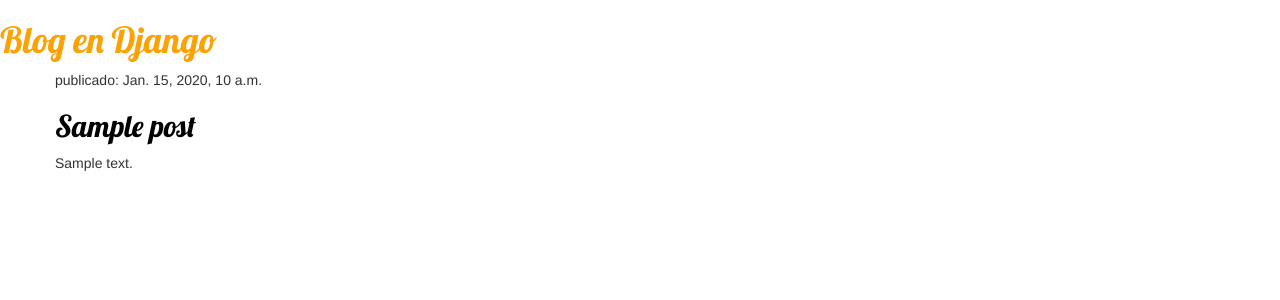
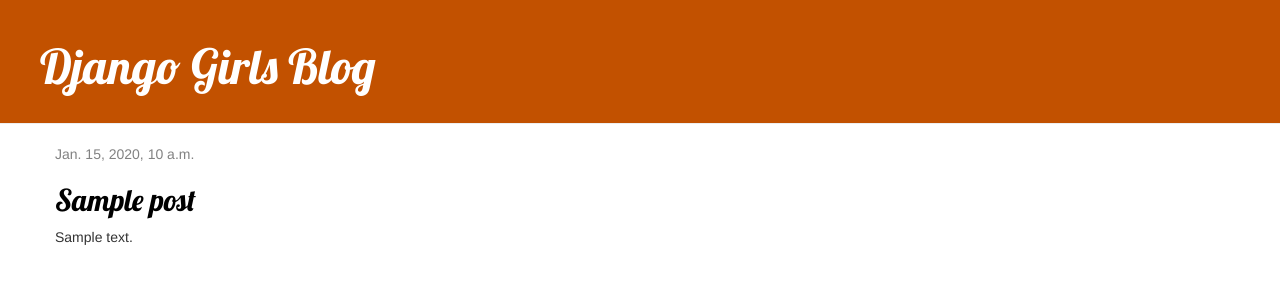
Before and after one commit to stevenAnto/Lab05-pweb2, a Django app: template myvenv/blog/templates/blog/post_list.html in a window 1280 px wide. Shown: the top 300 px of the page. Run offline with Django 4.2, Linux system fonts and the light colour scheme; the template is opened without the code that fills it: most values are stand-ins (such as "Sample title", 1, 10 or a date in 2020); some libraries are stand-ins or nearby versions.

Commit message:
Modificando postlist y conectando a base

```diff
--- a/myvenv/blog/templates/blog/base.html
+++ b/myvenv/blog/templates/blog/base.html
@@ -8,21 +8,16 @@
     <link rel="stylesheet" href="{% static 'css/blog.css' %}">
   </head>
   <body>
-    <div>
-      <h1><a href="/">Blog en Django</a></h1>
+    <div class="page-header">
+        <h1><a href="/">Django Girls Blog</a></h1>
     </div>
     <div class="content container">
-      <div class="row">
-	<div class="col-md-8">
-	  {% for post in posts %}
-	    <div class="post">
-	      <p>publicado: {{post.published_date}}</p>
-	      <h2><a href="">{{post.title}}</a></h2>
-	      <p>{{post.text|linebreaksbr}}</p>
-	    </div>
-	  {% endfor %}
-	</div>
-      </div>
+        <div class="row">
+            <div class="col-md-8">
+            {% block content %}
+            {% endblock %}
+            </div>
+        </div>
     </div>
-  </body>
+</body>
 <html>
--- a/myvenv/blog/templates/blog/post_list.html
+++ b/myvenv/blog/templates/blog/post_list.html
@@ -1,28 +1,13 @@
-{% load static %}
-<html>
-  <head>
-    <title>Blog Django</title>
-    <link rel="stylesheet" href="//maxcdn.bootstrapcdn.com/bootstrap/3.2.0/css/bootstrap.min.css">
-    <link rel="stylesheet" href="//maxcdn.bootstrapcdn.com/bootstrap/3.2.0/css/bootstrap-theme.min.css">
-    <link rel="stylesheet" href="//fonts.googleapis.com/css?family=Lobster&subset=latin,latin-ext" type="text/css">
-    <link rel="stylesheet" href="{% static 'css/blog.css' %}">
-  </head>
-  <body>
-    <div>
-      <h1><a href="/">Blog en Django</a></h1>
-    </div>
-    <div class="content container">
-      <div class="row">
-	<div class="col-md-8">
-	  {% for post in posts %}
-	    <div class="post">
-	      <p>publicado: {{post.published_date}}</p>
-	      <h2><a href="">{{post.title}}</a></h2>
-	      <p>{{post.text|linebreaksbr}}</p>
-	    </div>
-	  {% endfor %}
-	</div>
-      </div>
-    </div>
-  </body>
-<html>
+{% extends 'blog/base.html' %}
+
+{% block content %}
+    {% for post in posts %}
+        <div class="post">
+            <div class="date">
+                {{ post.published_date }}
+            </div>
+            <h2><a href="">{{ post.title }}</a></h2>
+            <p>{{ post.text|linebreaksbr }}</p>
+        </div>
+    {% endfor %}
+{% endblock %}
```
